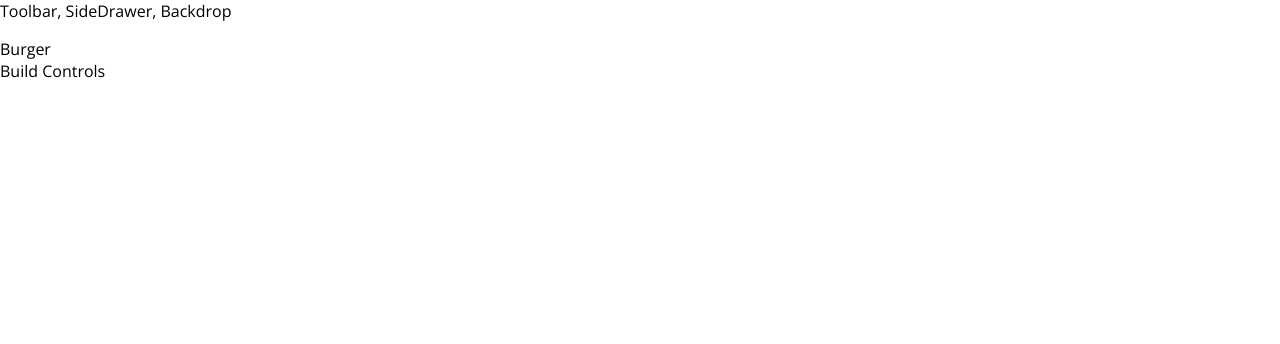
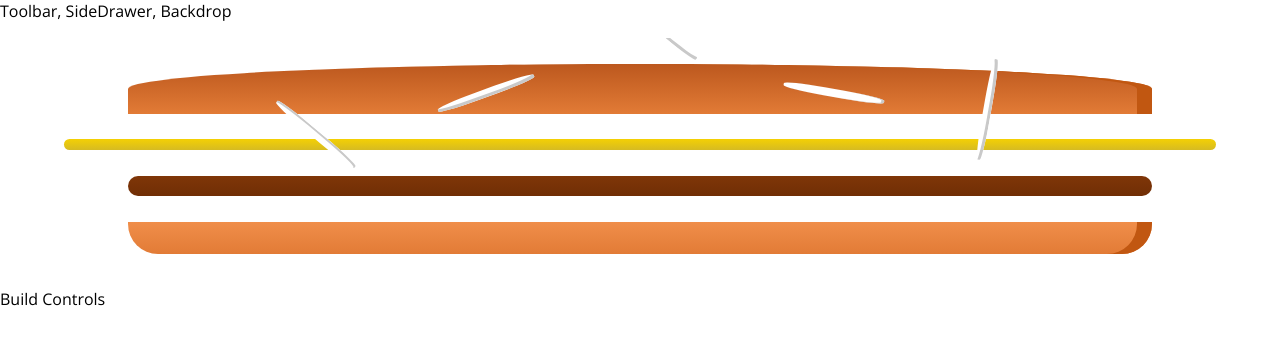
Before and after one commit to gabrielgs/burger-builder, a React app: page / in a window 1280 px wide. Shown: the top 344 px of the page. Built offline with nearby package versions, Linux system fonts and the light colour scheme.

Commit message:
Burger component

```diff
--- /dev/null
+++ b/src/components/Burger/Burger.css
@@ -0,0 +1,16 @@
+.Burger {
+  width: 100%;
+  margin: auto;
+  height: 250px;
+  overflow: scroll;
+  text-align: center;
+  font-weight: bold;
+  font-size: 1.2rem;
+}
+
+@media (min-width: 500px) and (min-height: 40p0x) {
+  .Burger {
+    width: 350px;
+    height: 300px;
+  }
+}
--- a/src/components/Burger/Burger.js
+++ b/src/components/Burger/Burger.js
@@ -0,0 +1,16 @@
+import React from 'react'
+import classes from './Burger.css'
+import BurgerIngredient from './BurgerIngredient/BurgerIngredient'
+
+const burger = (props) => {
+  return (
+    <div className={classes.Burger}>
+      <BurgerIngredient type="bread-top"/>
+      <BurgerIngredient type="cheese"/>
+      <BurgerIngredient type="meat"/>
+      <BurgerIngredient type="bread-bottom"/>
+    </div>
+  )
+}
+
+export default burger
--- a/src/components/Burger/BurgerIngredient/BurgerIngredient.js
+++ b/src/components/Burger/BurgerIngredient/BurgerIngredient.js
@@ -6,7 +6,7 @@
   render () {
     let ingredient = null
 
-    switch (props.type) {
+    switch (this.props.type) {
       case ('bread-bottom'):
         ingredient = <div className={classes.BreadBottom}></div>
         break
@@ -38,8 +38,8 @@
   }
 }
 
-BurgerIngredient.propTypes {
-  type: PropTypes.string
+BurgerIngredient.propTypes = {
+  type: PropTypes.string.isRequired
 }
 
 export default BurgerIngredient
--- a/src/containers/BurgerBuilder/BurgerBuilder.js
+++ b/src/containers/BurgerBuilder/BurgerBuilder.js
@@ -1,10 +1,11 @@
 import React, { Fragment, Component } from 'react'
+import Burger from '../../components/Burger/Burger'
 
 class BurgerBuilder extends Component {
   render () {
     return (
       <Fragment>
-        <div>Burger</div>
+        <Burger />
         <div>Build Controls</div>
       </Fragment>
     )
```
